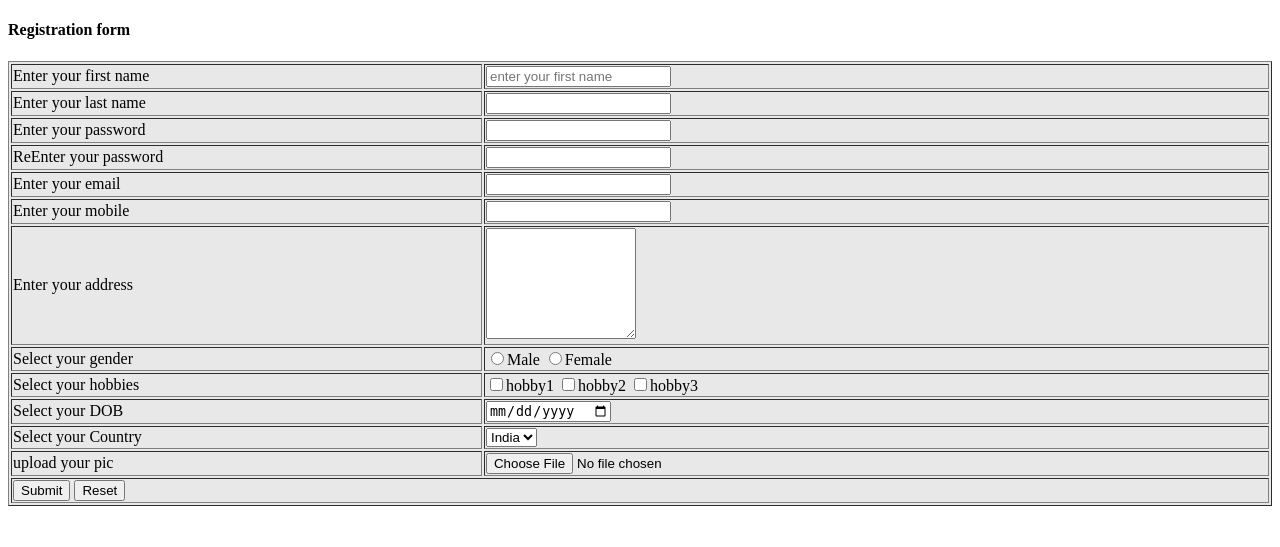
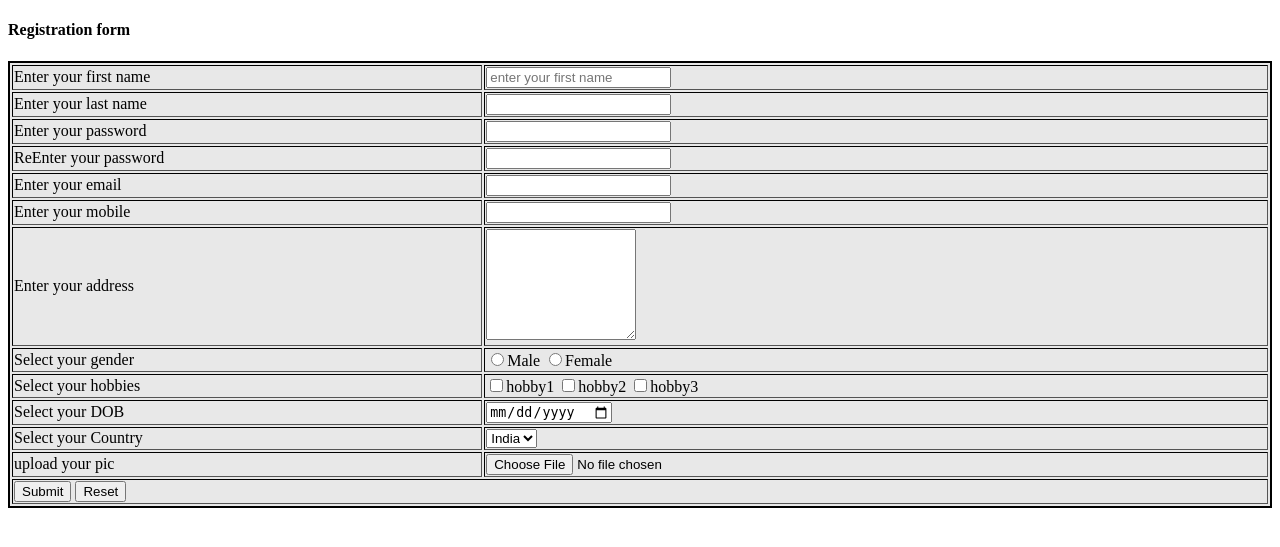
Before and after one commit to pixeltk623/php_21_sep, a PHP site: page /amit/27sephomework/27sep3.php in a window 1280 px wide. Shown: the top 547 px of the page. Run offline with PHP 8.4, Linux system fonts and the light colour scheme.

Commit message:
Update 27sep3.php

```diff
--- a/amit/27sephomework/27sep3.php
+++ b/amit/27sephomework/27sep3.php
@@ -6,11 +6,15 @@
     <meta http-equiv="X-UA-Compatible" content="IE=edge">
     <meta name="viewport" content="width=device-width, initial-scale=1.0">
     <title>27sep3</title>
+    <style>
+
+    </style>
 </head>
 
 <body>
     <h4>Registration form</h4>
-    <table border="1" width="100%" style="background-color: #e8e8e8;">
+
+        <table border="1" width="100%" style="background-color: #e8e8e8; border: 2px solid black;">
             <form action="" method="POST">
 
             <tr>
```
Lines whose indentation alone changed are shown as unchanged.
